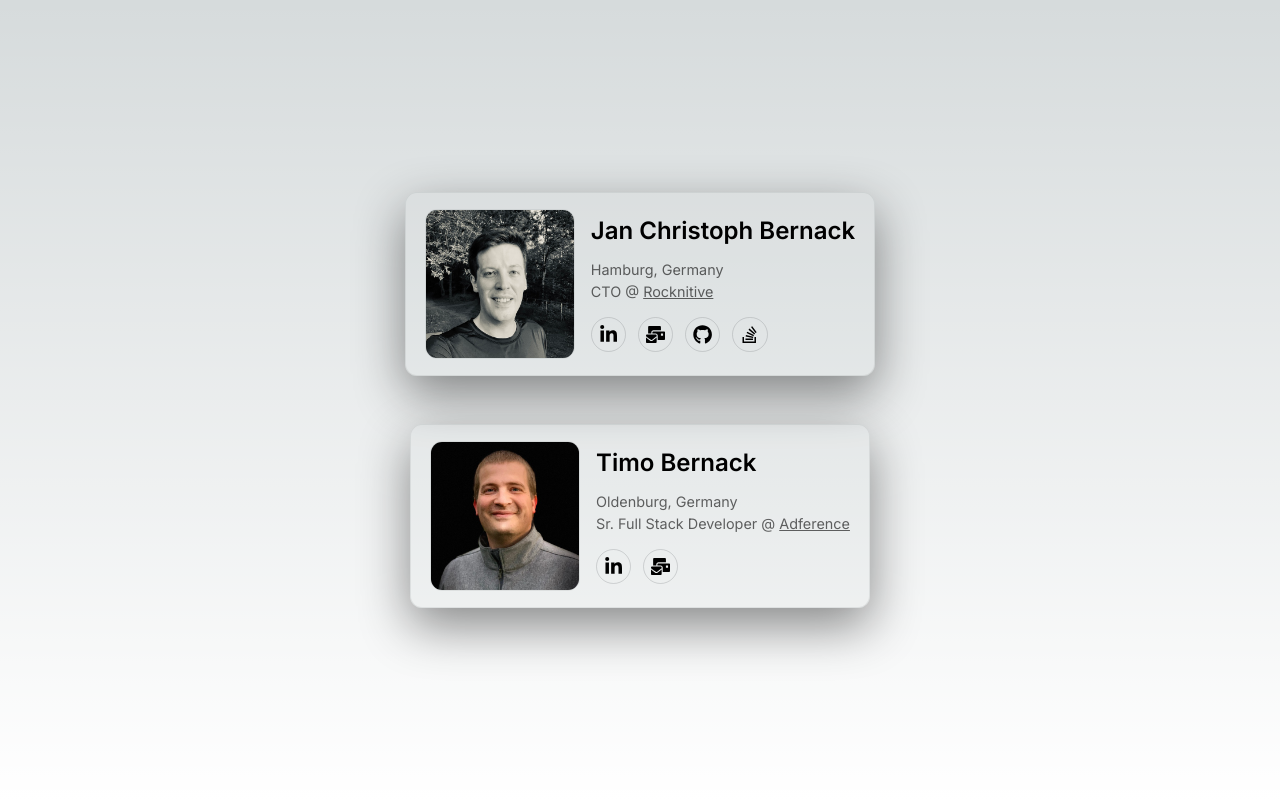
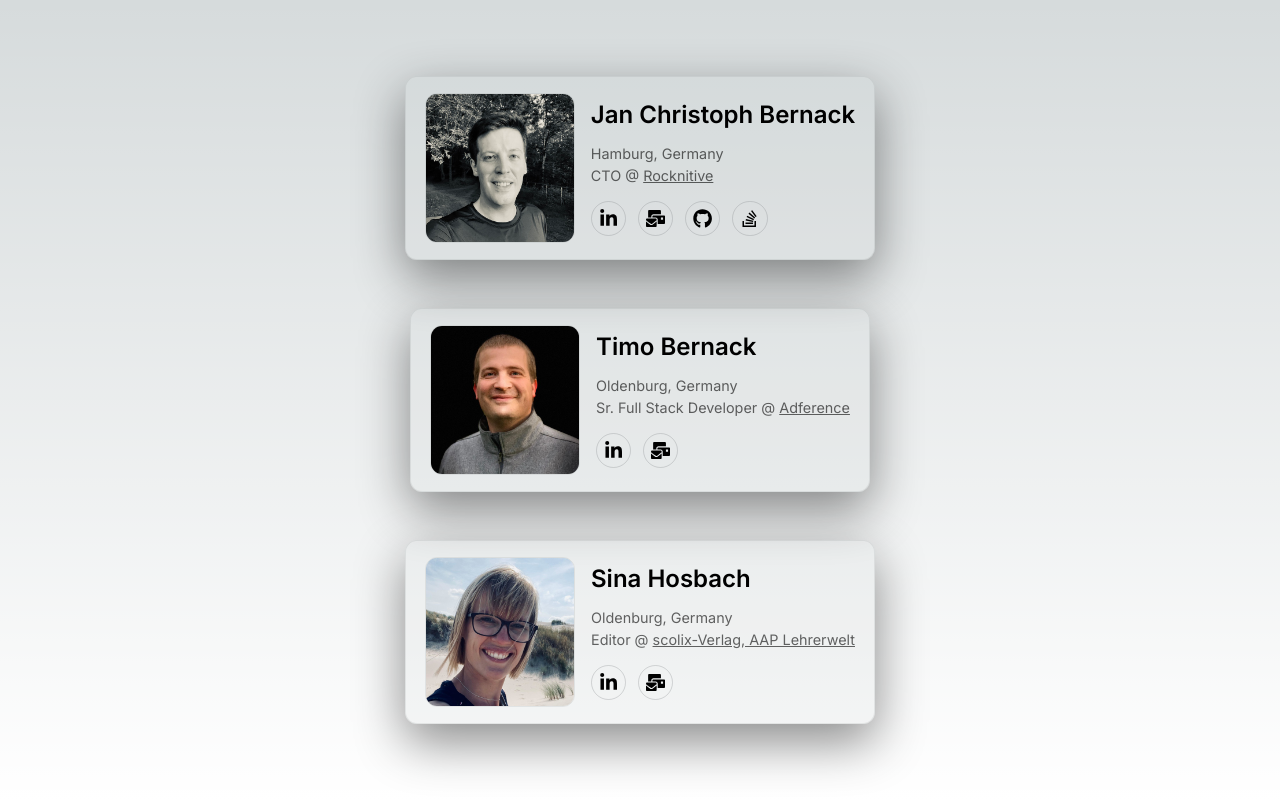
Before and after one commit to bernack/bernack.github.io, a Next.js app: page / in a window 1280 px wide. Built offline with nearby package versions, Linux system fonts and the light colour scheme.

Commit message:
add sina

```diff
--- a/pages/index.tsx
+++ b/pages/index.tsx
@@ -11,7 +11,7 @@ export default function Home() {
     <>
       <Head>
         <title>Bernack</title>
-        <meta name="description" content="Personal site of Timo and Jan Christoph Bernack" />
+        <meta name="description" content="Personal site of Timo and Jan Christoph Bernack and Sina Hosbach" />
         <meta name="viewport" content="width=device-width, initial-scale=1" />
         <link rel="icon" href="/favicon.ico" />
       </Head>
@@ -82,6 +82,36 @@ export default function Home() {
             </ul>
           </div>
         </div>
+        <div className={styles.profile}>
+          <Image
+            alt="Profile picture of Sina Hosbach"
+            src="/profile-sh.jpeg"
+            width="150"
+            height="150"
+            priority
+          />
+          <div className={styles.content}>
+            <h2 className={inter.className}>
+              Sina Hosbach
+            </h2>
+            <div className={styles.description}>
+              <p className={inter.className}>
+                Oldenburg, Germany
+              </p>
+              <p className={inter.className}>
+                Editor @ <a href="https://www.adference.com/">scolix-Verlag, AAP Lehrerwelt</a>
+              </p>
+            </div>
+            <ul className={styles.social}>
+              <li>
+                <a href="https://www.linkedin.com/in/sina-hosbach-541ab4133/"><FaLinkedinIn /></a>
+              </li>
+              <li>
+                <a href="mailto:"><FaMailBulk /></a>
+              </li>
+            </ul>
+          </div>
+        </div>
 
         {/*<div className={styles.grid}>*/}
         {/*  <a*/}
```
Also changed, not shown: public/profile-sh.jpeg (added).
